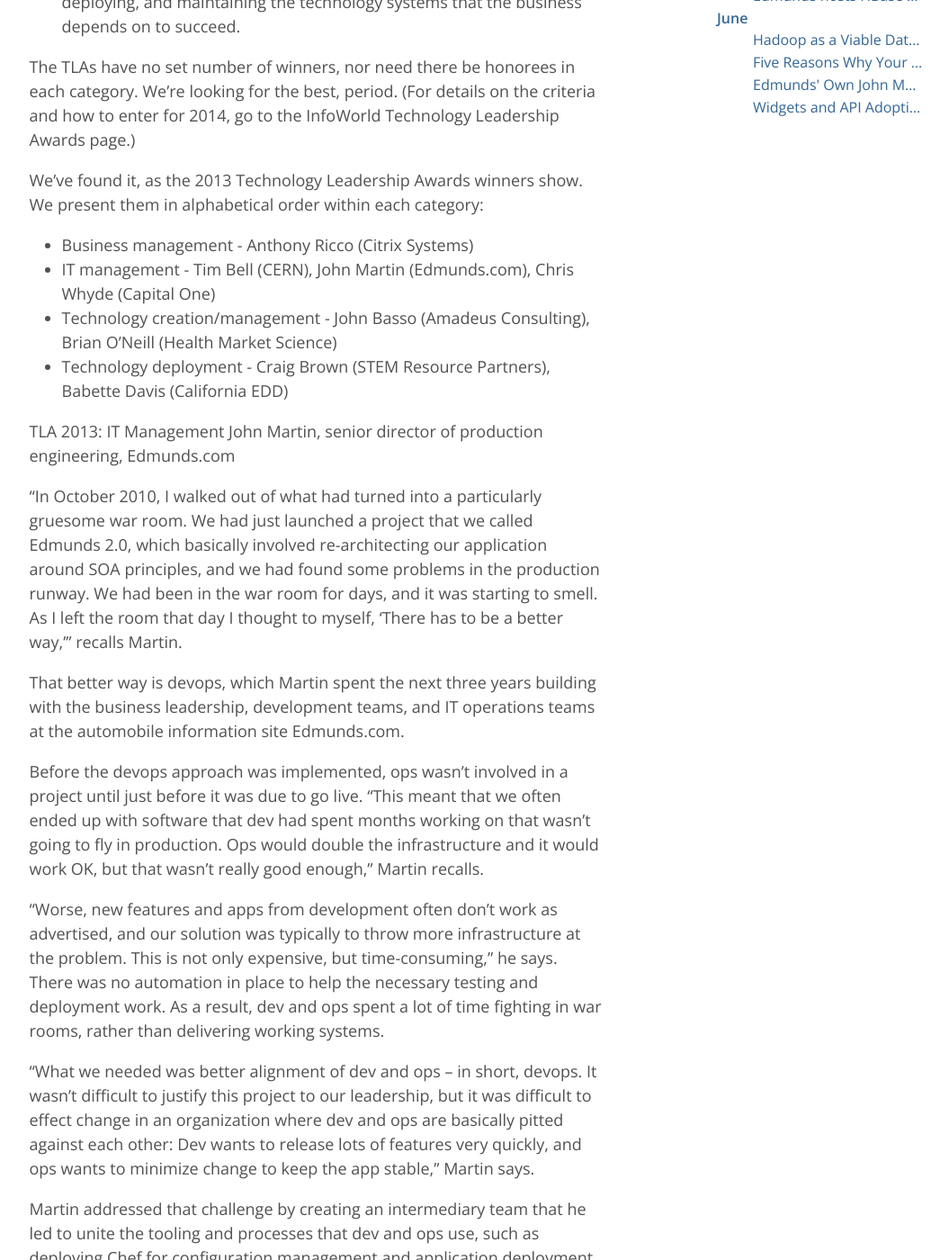
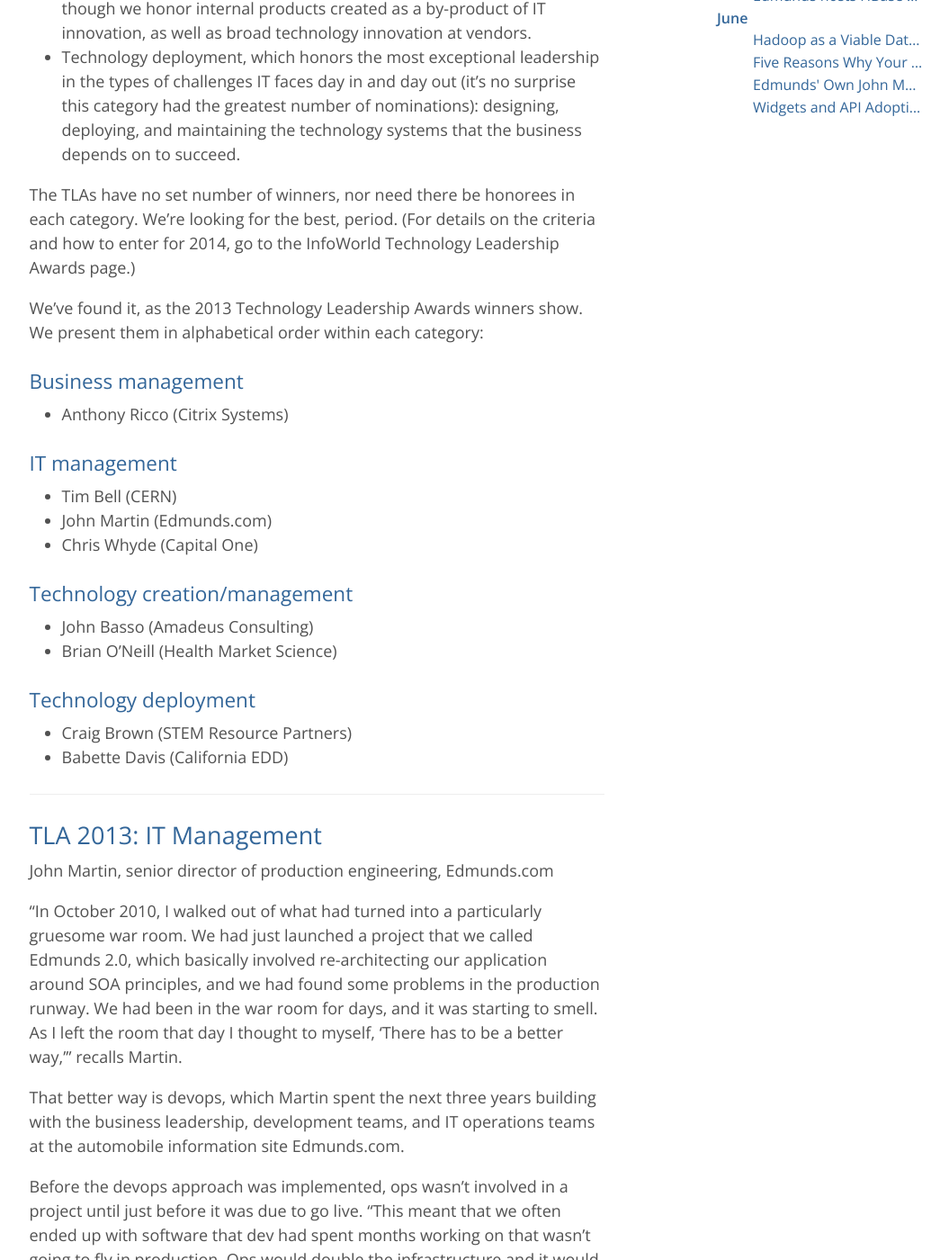
Before and after one commit to brgibson/blog-prototype, a Jekyll site: the page built from _posts/2013-06-11-Edmunds-Own-John-Martin-is-Tapped-at-InfoWorld-2013-Technology-Leadership-Awards.md, in a window 1280 px wide and 1400 px high, scrolled down 1957 px. Shown: the whole window at 90% size, without its empty margins (99-1154 px from the left). Built offline with Jekyll 4.4.1, drawn with Linux system fonts in a browser that asks for light colours; some of the changed text lies outside the part shown.

Commit message:
posts cleanup

```diff
--- a/_posts/2013-06-11-Edmunds-Own-John-Martin-is-Tapped-at-InfoWorld-2013-Technology-Leadership-Awards.md
+++ b/_posts/2013-06-11-Edmunds-Own-John-Martin-is-Tapped-at-InfoWorld-2013-Technology-Leadership-Awards.md
@@ -14,11 +14,16 @@
 summary:
 
 ---
-The InfoWorld 2013 Technology Leadership Awards
-Creativity and execution are hallmarks of great leadership, as these eight technologists proved in pushing their organizations in bold new directions
-By Galen Gruman | InfoWorld
-Published JUNE 10, 2013
 
+<h2 style="color:black;">The InfoWorld 2013 Technology Leadership Awards</h2>
+<span style="color:black;font-weight:bold">
+    Creativity and execution are hallmarks of great leadership, as these eight technologists proved in pushing their organizations in bold new directions
+</span>
+
+By [Galen Gruman](http://www.infoworld.com/author/Galen-Gruman/) \| [InfoWorld](http://www.infoworld.com/article/2614611/it-management/the-infoworld-2013-technology-leadership-awards.html) \| Published June 10, 2013
+
+
+----
 
 Leading technology -- as a creator, manager, implementer, and business catalyst -- is no small feat even in the course of running IT or a business. Technology changes rapidly, and it often becomes increasingly complex. The problems and opportunities to which it is applied are equally variable, messy, and involved; the easy "just add automation" problems have already been addressed.
 
@@ -44,15 +49,25 @@
 
 We've found it, as the 2013 Technology Leadership Awards winners show. We present them in alphabetical order within each category:
 
-* Business management - Anthony Ricco (Citrix Systems)
+### Business management
+* Anthony Ricco (Citrix Systems)
 
-* IT management - Tim Bell (CERN), John Martin (Edmunds.com), Chris Whyde (Capital One)
+### IT management
+* Tim Bell (CERN)
+* John Martin (Edmunds.com)
+* Chris Whyde (Capital One)
 
-* Technology creation/management - John Basso (Amadeus Consulting), Brian O'Neill (Health Market Science)
+### Technology creation/management
+* John Basso (Amadeus Consulting)
+* Brian O'Neill (Health Market Science)
 
-* Technology deployment - Craig Brown (STEM Resource Partners), Babette Davis (California EDD)
+### Technology deployment
+* Craig Brown (STEM Resource Partners)
+* Babette Davis (California EDD)
 
-TLA 2013: IT Management
+----
+
+## TLA 2013: IT Management
 John Martin, senior director of production engineering, Edmunds.com
 
 "In October 2010, I walked out of what had turned into a particularly gruesome war room. We had just launched a project that we called Edmunds 2.0, which basically involved re-architecting our application around SOA principles, and we had found some problems in the production runway. We had been in the war room for days, and it was starting to smell. As I left the room that day I thought to myself, 'There has to be a better way,'" recalls Martin.
```
